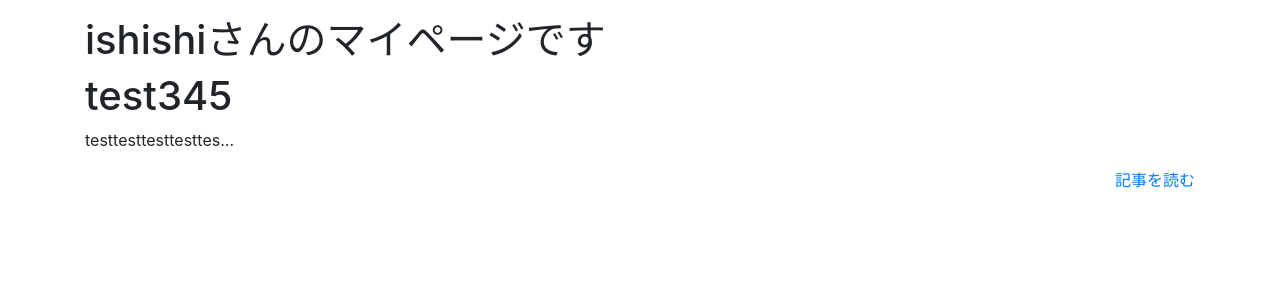
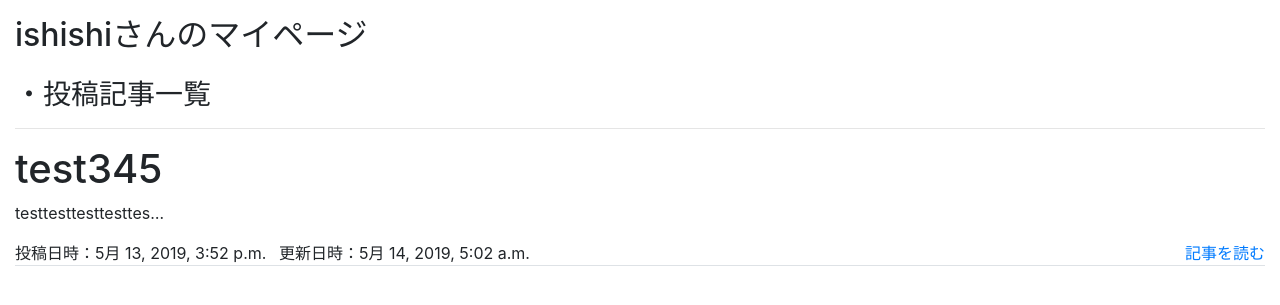
Before and after one commit to ishishishi/Beginner-s-Blog, a Django app: page /users/1/ in a window 1280 px wide. Shown: the part 56-361 px from the top of the page. Run offline with Django 3.2, Linux system fonts and the light colour scheme; data comes from the database, SQL or seed files in the repository; both versions use the stored data as it was after the commit; some libraries are stand-ins or nearby versions.

Commit message:
modified html

```diff
--- a/blog/models.py
+++ b/blog/models.py
@@ -9,7 +9,7 @@ class Post(models.Model):
     title = models.CharField(max_length = 30)
     text = models.TextField()
     created_datetime = models.DateTimeField(default = timezone.now)
-    updated_datetime = models.DateTimeField(default = timezone.now)
+    updated_datetime = models.DateTimeField(auto_now=True)
 
     def __str__(self):
         return self.title
--- a/blog/static/css/base.css
+++ b/blog/static/css/base.css
@@ -1,4 +1,4 @@
-.container {
+.container-fluid {
   margin-top: 4.5rem;
   margin-bottom: 4.5rem;
 }
--- a/blog/templates/blog/base.html
+++ b/blog/templates/blog/base.html
@@ -5,6 +5,9 @@
 <html>
 <head>
   <meta charset="utf-8">
+  <meta name="viewport" content="width=device-width, initial-scale=1">
+  <meta http-equiv="X-UA-Compatible" content="IE=edge">
+  <meta name="format-detection" content="telephone=no">
   <link rel="stylesheet" href="{% static 'css/base.css' %}">
   <link rel="stylesheet" href="https://use.fontawesome.com/releases/v5.8.2/css/all.css" crossorigin="anonymous">
   <link rel="stylesheet" href="https://stackpath.bootstrapcdn.com/bootstrap/4.3.1/css/bootstrap.min.css"  crossorigin="anonymous">
@@ -52,7 +55,7 @@
 
 
 
-  <div class="container">
+  <div class="container-fluid">
     <div class="row">
       <div class="col">
         {% block main %}
--- a/blog/templates/blog/post_detail.html
+++ b/blog/templates/blog/post_detail.html
@@ -11,6 +11,10 @@
 {% block main %}
 <h1>{{ post_detail.title }}</h1>
 <p>{{ post_detail.text | linebreaks | urlize }}</p>
+<a>投稿者：<a/>
+<a class="user" href="{% url 'blog:user_detail' pk=post_detail.user.pk %}">{{ post_detail.user }}</a>
+<p class="mb-0">投稿日時：{{ post_detail.created_datetime }}
+<p>更新日時：{{ post_detail.updated_datetime }}
 
 {% if request.user == post_detail.user %}
 <div class=>
--- a/blog/templates/blog/user_detail.html
+++ b/blog/templates/blog/user_detail.html
@@ -4,13 +4,19 @@
 {% endblock %}
 
 {% block main %}
-<h1>{{ user.username }}さんのマイページです</h1>
-
+<h2>{{ user.username }}さんのマイページ</h2>
+<h3 class="mt-4">・投稿記事一覧</h3>
+<hr />
 {% for user_post in user_posts %}
-
-<h1>{{ user_post.title }}</h1>
-<p>{{ user_post.text | truncatechars:20 }}</p>
-<a class="post-detail ml-4 float-right" href="{% url 'blog:post_detail'  pk=user_post.pk %}">記事を読む</a>
+<div class="border-bottom">
+  <div>
+    <h1>{{ user_post.title }}</h1>
+    <p>{{ user_post.text | truncatechars:20 }}</p>
+    <a>投稿日時：{{ user_post.created_datetime }}</a>
+    <a class="ml-2">更新日時：{{ user_post.updated_datetime }}</a>
+    <a class="post-detail  float-right" href="{% url 'blog:post_detail'  pk=user_post.pk %}">記事を読む</a>
+  </div>
+</div>
 
 {% endfor %}
 
```
Also changed, not shown: blog/templates/blog/top.html (+9 -6 lines), db.sqlite3.
